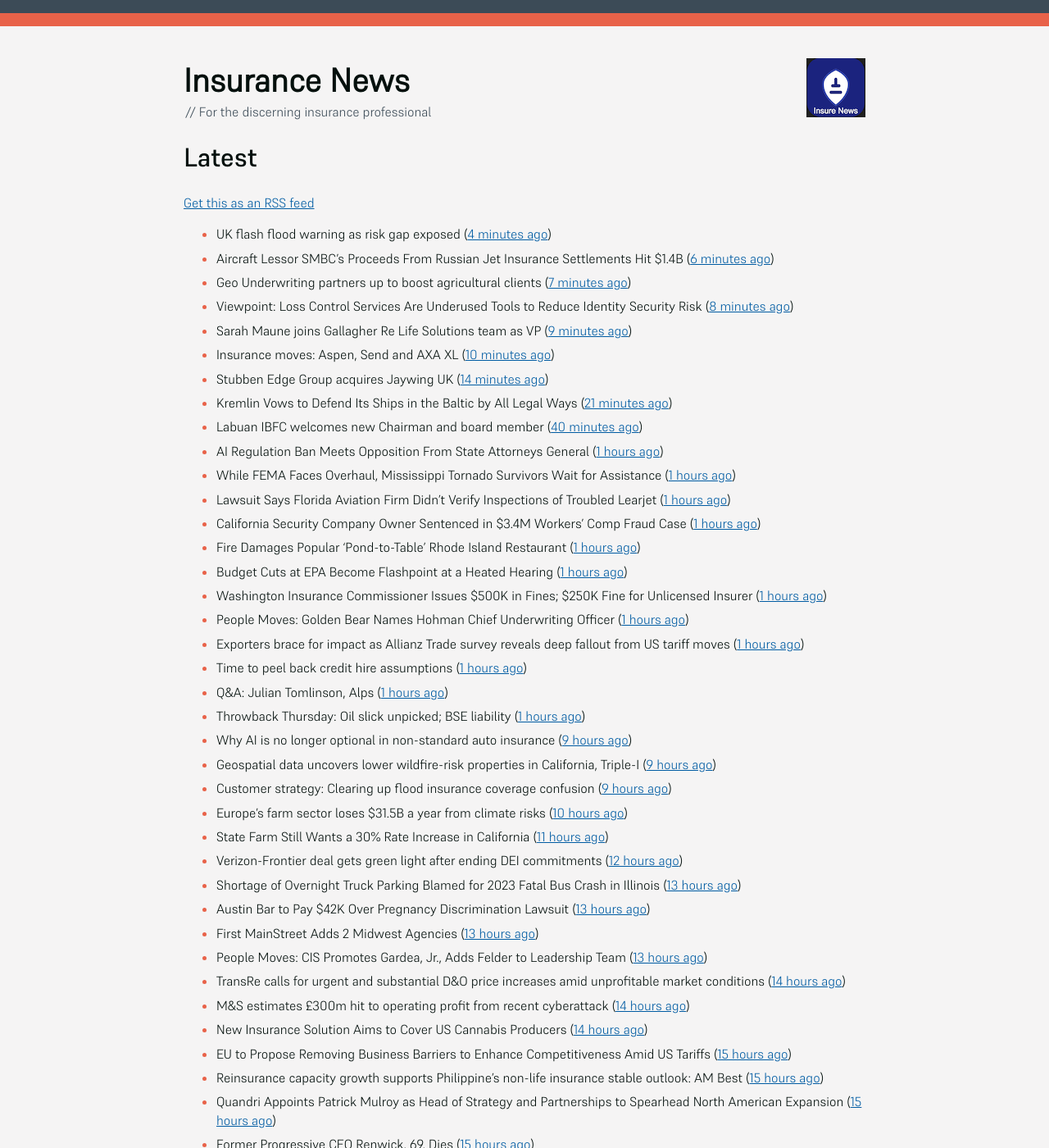
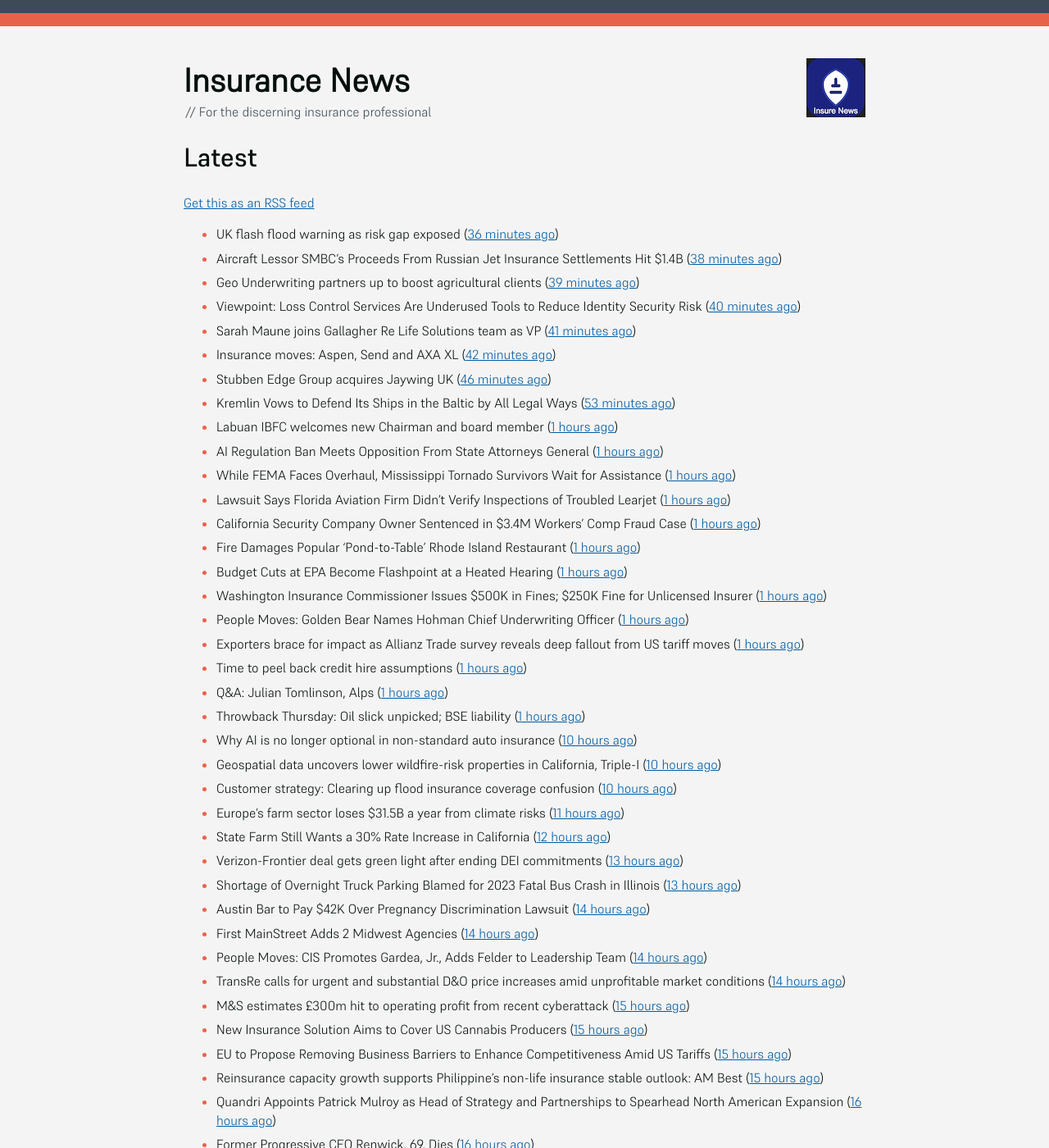
Before and after one commit to mat-0/feeds.thechels.uk, a Jekyll site: the page built from index.md, in a window 1280 px wide and 1400 px high. Shown: the whole window at 82% size. Built offline with Jekyll 4.4.1, drawn with Linux system fonts in a browser that asks for light colours; some of the changed text lies outside the part shown.

Commit message:
New Feed

```diff
--- a/index.md
+++ b/index.md
@@ -8,15 +8,15 @@ description: Latest Updates
 [Get this as an RSS feed](/feed.rss)
 
 <!-- news_marker starts -->
-- UK flash flood warning as risk gap exposed ([4 minutes ago](https://www.insurancebusinessmag.com/uk/news/catastrophe/uk-flash-flood-warning-as-risk-gap-exposed-536538.aspx))
-- Aircraft Lessor SMBC’s Proceeds From Russian Jet Insurance Settlements Hit $1.4B ([6 minutes ago](https://www.insurancejournal.com/news/international/2025/05/22/824738.htm))
-- Geo Underwriting partners up to boost agricultural clients ([7 minutes ago](https://www.insurancebusinessmag.com/uk/news/property-insurance/geo-underwriting-partners-up-to-boost-agricultural-clients-536537.aspx))
-- Viewpoint: Loss Control Services Are Underused Tools to Reduce Identity Security Risk ([8 minutes ago](https://www.insurancejournal.com/news/national/2025/05/22/824706.htm))
-- Sarah Maune joins Gallagher Re Life Solutions team as VP ([9 minutes ago](https://www.reinsurancene.ws/sarah-maune-joins-gallagher-re-life-solutions-team-as-vp/))
-- Insurance moves: Aspen, Send and AXA XL ([10 minutes ago](https://www.insurancebusinessmag.com/uk/news/breaking-news/insurance-moves-aspen-send-and-axa-xl-536536.aspx))
-- Stubben Edge Group acquires Jaywing UK ([14 minutes ago](https://www.insurancebusinessmag.com/uk/news/breaking-news/stubben-edge-group-acquires-jaywing-uk-536535.aspx))
-- Kremlin Vows to Defend Its Ships in the Baltic by All Legal Ways ([21 minutes ago](https://www.insurancejournal.com/news/international/2025/05/22/824733.htm))
-- Labuan IBFC welcomes new Chairman and board member ([40 minutes ago](https://www.reinsurancene.ws/labuan-ibfc-welcomes-new-chairman-and-board-member/))
+- UK flash flood warning as risk gap exposed ([36 minutes ago](https://www.insurancebusinessmag.com/uk/news/catastrophe/uk-flash-flood-warning-as-risk-gap-exposed-536538.aspx))
+- Aircraft Lessor SMBC’s Proceeds From Russian Jet Insurance Settlements Hit $1.4B ([38 minutes ago](https://www.insurancejournal.com/news/international/2025/05/22/824738.htm))
+- Geo Underwriting partners up to boost agricultural clients ([39 minutes ago](https://www.insurancebusinessmag.com/uk/news/property-insurance/geo-underwriting-partners-up-to-boost-agricultural-clients-536537.aspx))
+- Viewpoint: Loss Control Services Are Underused Tools to Reduce Identity Security Risk ([40 minutes ago](https://www.insurancejournal.com/news/national/2025/05/22/824706.htm))
+- Sarah Maune joins Gallagher Re Life Solutions team as VP ([41 minutes ago](https://www.reinsurancene.ws/sarah-maune-joins-gallagher-re-life-solutions-team-as-vp/))
+- Insurance moves: Aspen, Send and AXA XL ([42 minutes ago](https://www.insurancebusinessmag.com/uk/news/breaking-news/insurance-moves-aspen-send-and-axa-xl-536536.aspx))
+- Stubben Edge Group acquires Jaywing UK ([46 minutes ago](https://www.insurancebusinessmag.com/uk/news/breaking-news/stubben-edge-group-acquires-jaywing-uk-536535.aspx))
+- Kremlin Vows to Defend Its Ships in the Baltic by All Legal Ways ([53 minutes ago](https://www.insurancejournal.com/news/international/2025/05/22/824733.htm))
+- Labuan IBFC welcomes new Chairman and board member ([1 hours ago](https://www.reinsurancene.ws/labuan-ibfc-welcomes-new-chairman-and-board-member/))
 - AI Regulation Ban Meets Opposition From State Attorneys General ([1 hours ago](https://www.insurancejournal.com/news/national/2025/05/22/824714.htm))
 - While FEMA Faces Overhaul, Mississippi Tornado Survivors Wait for Assistance ([1 hours ago](https://www.insurancejournal.com/news/southeast/2025/05/22/824629.htm))
 - Lawsuit Says Florida Aviation Firm Didn’t Verify Inspections of Troubled Learjet ([1 hours ago](https://www.insurancejournal.com/news/southeast/2025/05/22/824688.htm))
@@ -29,56 +29,56 @@ description: Latest Updates
 - Time to peel back credit hire assumptions ([1 hours ago](https://www.postonline.co.uk/personal/7957762/time-to-peel-back-credit-hire-assumptions))
 - Q&A: Julian Tomlinson, Alps ([1 hours ago](https://www.postonline.co.uk/broker/7957208/qa-julian-tomlinson-alps))
 - Throwback Thursday: Oil slick unpicked; BSE liability ([1 hours ago](https://www.postonline.co.uk/commercial/7956605/throwback-thursday-oil-slick-unpicked-bse-liability))
-- Why AI is no longer optional in non-standard auto insurance ([9 hours ago](https://www.dig-in.com/opinion/ais-role-in-non-standard-auto-insurance))
-- Geospatial data uncovers lower wildfire-risk properties in California, Triple-I ([9 hours ago](https://www.dig-in.com/news/geospatial-data-wildfire-prone-california-properties))
-- Customer strategy: Clearing up flood insurance coverage confusion ([9 hours ago](https://www.dig-in.com/opinion/clearing-up-flood-insurance-coverage-confusion))
-- Europe's farm sector loses $31.5B a year from climate risks ([10 hours ago](https://www.dig-in.com/articles/europes-farm-sector-loses-31-5b-a-year-from-climate-risks))
-- State Farm Still Wants a 30% Rate Increase in California ([11 hours ago](https://www.insurancejournal.com/news/west/2025/05/21/824685.htm))
-- Verizon-Frontier deal gets green light after ending DEI commitments ([12 hours ago](https://www.insurancebusinessmag.com/uk/business-strategy/verizonfrontier-deal-gets-green-light-after-ending-dei-commitments-536482.aspx))
+- Why AI is no longer optional in non-standard auto insurance ([10 hours ago](https://www.dig-in.com/opinion/ais-role-in-non-standard-auto-insurance))
+- Geospatial data uncovers lower wildfire-risk properties in California, Triple-I ([10 hours ago](https://www.dig-in.com/news/geospatial-data-wildfire-prone-california-properties))
+- Customer strategy: Clearing up flood insurance coverage confusion ([10 hours ago](https://www.dig-in.com/opinion/clearing-up-flood-insurance-coverage-confusion))
+- Europe's farm sector loses $31.5B a year from climate risks ([11 hours ago](https://www.dig-in.com/articles/europes-farm-sector-loses-31-5b-a-year-from-climate-risks))
+- State Farm Still Wants a 30% Rate Increase in California ([12 hours ago](https://www.insurancejournal.com/news/west/2025/05/21/824685.htm))
+- Verizon-Frontier deal gets green light after ending DEI commitments ([13 hours ago](https://www.insurancebusinessmag.com/uk/business-strategy/verizonfrontier-deal-gets-green-light-after-ending-dei-commitments-536482.aspx))
 - Shortage of Overnight Truck Parking Blamed for 2023 Fatal Bus Crash in Illinois ([13 hours ago](https://www.insurancejournal.com/news/midwest/2025/05/21/824679.htm))
-- Austin Bar to Pay $42K Over Pregnancy Discrimination Lawsuit ([13 hours ago](https://www.insurancejournal.com/news/southcentral/2025/05/21/824675.htm))
-- First MainStreet Adds 2 Midwest Agencies ([13 hours ago](https://www.insurancejournal.com/news/midwest/2025/05/21/824669.htm))
-- People Moves: CIS Promotes Gardea, Jr., Adds Felder to Leadership Team ([13 hours ago](https://www.insurancejournal.com/news/southcentral/2025/05/21/824664.htm))
+- Austin Bar to Pay $42K Over Pregnancy Discrimination Lawsuit ([14 hours ago](https://www.insurancejournal.com/news/southcentral/2025/05/21/824675.htm))
+- First MainStreet Adds 2 Midwest Agencies ([14 hours ago](https://www.insurancejournal.com/news/midwest/2025/05/21/824669.htm))
+- People Moves: CIS Promotes Gardea, Jr., Adds Felder to Leadership Team ([14 hours ago](https://www.insurancejournal.com/news/southcentral/2025/05/21/824664.htm))
 - TransRe calls for urgent and substantial D&O price increases amid unprofitable market conditions ([14 hours ago](https://www.reinsurancene.ws/transre-calls-for-urgent-and-substantial-do-price-increases-amid-unprofitable-market-conditions/))
-- M&S estimates £300m hit to operating profit from recent cyberattack ([14 hours ago](https://www.reinsurancene.ws/ms-estimates-300m-hit-to-operating-profit-from-recent-cyberattack/))
-- New Insurance Solution Aims to Cover US Cannabis Producers ([14 hours ago](https://insurance-edge.net/2025/05/21/new-insurance-solution-aims-to-cover-us-cannabis-producers/))
+- M&S estimates £300m hit to operating profit from recent cyberattack ([15 hours ago](https://www.reinsurancene.ws/ms-estimates-300m-hit-to-operating-profit-from-recent-cyberattack/))
+- New Insurance Solution Aims to Cover US Cannabis Producers ([15 hours ago](https://insurance-edge.net/2025/05/21/new-insurance-solution-aims-to-cover-us-cannabis-producers/))
 - EU to Propose Removing Business Barriers to Enhance Competitiveness Amid US Tariffs ([15 hours ago](https://www.insurancejournal.com/news/international/2025/05/21/824643.htm))
 - Reinsurance capacity growth supports Philippine’s non-life insurance stable outlook: AM Best ([15 hours ago](https://www.reinsurancene.ws/reinsurance-capacity-growth-supports-philippines-non-life-insurance-stable-outlook-am-best/))
-- Quandri Appoints Patrick Mulroy as Head of Strategy and Partnerships to Spearhead North American Expansion ([15 hours ago](https://www.insurtechinsights.com/quandri-appoints-patrick-mulroy-as-head-of-strategy-and-partnerships-to-spearhead-north-american-expansion/))
-- Former Progressive CEO Renwick, 69, Dies ([15 hours ago](https://www.insurancejournal.com/news/national/2025/05/21/824645.htm))
-- Munich Re Ventures closes $125m fund from HSB ([15 hours ago](https://www.reinsurancene.ws/munich-re-ventures-closes-125m-fund-from-hsb/))
+- Quandri Appoints Patrick Mulroy as Head of Strategy and Partnerships to Spearhead North American Expansion ([16 hours ago](https://www.insurtechinsights.com/quandri-appoints-patrick-mulroy-as-head-of-strategy-and-partnerships-to-spearhead-north-american-expansion/))
+- Former Progressive CEO Renwick, 69, Dies ([16 hours ago](https://www.insurancejournal.com/news/national/2025/05/21/824645.htm))
+- Munich Re Ventures closes $125m fund from HSB ([16 hours ago](https://www.reinsurancene.ws/munich-re-ventures-closes-125m-fund-from-hsb/))
 - Hack of Contractor Was at Root of Massive Federal Data Breach ([16 hours ago](https://www.insurancejournal.com/news/national/2025/05/21/824641.htm))
 - US cyber insurance market remains profitable amid slower growth in 2024: Fitch ([16 hours ago](https://www.reinsurancene.ws/us-cyber-insurance-market-remains-profitable-amid-slower-growth-in-2024-fitch/))
 - Acrisure Secures $2.1 Billion Funding Round for M&A, Tech ([16 hours ago](https://www.insurancejournal.com/news/national/2025/05/21/824637.htm))
-- Sproutr secures Altai Ventures-led seed funding to fuel growth ([16 hours ago](https://www.reinsurancene.ws/sproutr-secures-altai-ventures-led-seed-funding-to-fuel-growth/))
-- Parametrix Launches Embedded Insurance Coverage for Endpoint Failures via Leading EDR Providers ([16 hours ago](https://www.insurtechinsights.com/parametrix-launches-embedded-insurance-coverage-for-endpoint-failures-via-leading-edr-providers/))
-- Neutrinos Announces Latest Client Win ([16 hours ago](https://insurance-edge.net/2025/05/21/neutrinos-announces-latest-client-win/))
+- Sproutr secures Altai Ventures-led seed funding to fuel growth ([17 hours ago](https://www.reinsurancene.ws/sproutr-secures-altai-ventures-led-seed-funding-to-fuel-growth/))
+- Parametrix Launches Embedded Insurance Coverage for Endpoint Failures via Leading EDR Providers ([17 hours ago](https://www.insurtechinsights.com/parametrix-launches-embedded-insurance-coverage-for-endpoint-failures-via-leading-edr-providers/))
+- Neutrinos Announces Latest Client Win ([17 hours ago](https://insurance-edge.net/2025/05/21/neutrinos-announces-latest-client-win/))
 - Could an In-Car Soundtrack Affect Driver Behaviour? ([17 hours ago](https://insurance-edge.net/2025/05/21/could-an-in-car-soundtrack-affect-driver-behaviour/))
 - People Moves: World Insurance Associates Names Youshock Head of Personal Lines; Belair Appointed President of Technology at Intact Insurance Specialty Solutions ([17 hours ago](https://www.insurancejournal.com/news/national/2025/05/21/824508.htm))
 - New Salmonella Outbreak Tied to Same Florida Grower With Cucumbers Last Year ([17 hours ago](https://www.insurancejournal.com/news/southeast/2025/05/21/824621.htm))
 - Global Forest Loss Tops Record as Wildfires Drive Destruction ([17 hours ago](https://www.insurancejournal.com/news/international/2025/05/21/824618.htm))
 - Japan’s Zenkyoren & Germany’s SV secure $100m in quake reinsurance from cat bond ([17 hours ago](https://www.reinsurancene.ws/japans-zenkyoren-germanys-sv-secure-100m-in-quake-reinsurance-from-cat-bond/))
-- MGAA looking at increasing Lloyd’s syndicate membership ([17 hours ago](https://www.postonline.co.uk/news/7957794/mgaa-looking-at-increasing-lloyd%E2%80%99s-syndicate-membership))
-- Insurers must stay ‘live’ to broker tech capability ([17 hours ago](https://www.postonline.co.uk/broker/7957792/insurers-must-stay-%E2%80%98live%E2%80%99-to-broker-tech-capability))
-- DoorDash Expands Driver Savings Pilot Program to Maryland ([17 hours ago](https://www.insurancejournal.com/news/east/2025/05/21/824599.htm))
-- Chevron Says One Missing After Fire at Angola Offshore Oil Platform With 17 Injured ([17 hours ago](https://www.insurancejournal.com/news/international/2025/05/21/824603.htm))
+- MGAA looking at increasing Lloyd’s syndicate membership ([18 hours ago](https://www.postonline.co.uk/news/7957794/mgaa-looking-at-increasing-lloyd%E2%80%99s-syndicate-membership))
+- Insurers must stay ‘live’ to broker tech capability ([18 hours ago](https://www.postonline.co.uk/broker/7957792/insurers-must-stay-%E2%80%98live%E2%80%99-to-broker-tech-capability))
+- DoorDash Expands Driver Savings Pilot Program to Maryland ([18 hours ago](https://www.insurancejournal.com/news/east/2025/05/21/824599.htm))
+- Chevron Says One Missing After Fire at Angola Offshore Oil Platform With 17 Injured ([18 hours ago](https://www.insurancejournal.com/news/international/2025/05/21/824603.htm))
 - Only 1 in 100 insurers say Claims-Finance Collaboration is “highly effective” ([18 hours ago](https://ifamagazine.com/only-1-in-100-insurers-say-claims-finance-collaboration-is-highly-effective/))
-- AX Looks Back on BIBA Trends in Data Integration ([18 hours ago](https://insurance-edge.net/2025/05/21/ax-looks-back-on-biba-trends-in-data-integration/))
-- Demand For Private Health Insurance Continues to Rise in UK ([18 hours ago](https://insurance-edge.net/2025/05/21/demand-for-private-health-insurance-continues-to-rise-in-uk/))
+- AX Looks Back on BIBA Trends in Data Integration ([19 hours ago](https://insurance-edge.net/2025/05/21/ax-looks-back-on-biba-trends-in-data-integration/))
+- Demand For Private Health Insurance Continues to Rise in UK ([19 hours ago](https://insurance-edge.net/2025/05/21/demand-for-private-health-insurance-continues-to-rise-in-uk/))
 - RDT Teams Up With HIBRiD on Claims Platform ([19 hours ago](https://insurance-edge.net/2025/05/21/rdt-teams-up-with-hibrid-on-claims-platform/))
 - Shortlists revealed for Best Insurance Employer categories for 2025 BIAs ([19 hours ago](https://www.postonline.co.uk/broker/7957793/shortlists-revealed-for-best-insurance-employer-categories-for-2025-bias))
-- Data, data, data: MGAs play a key role in better market performance ([19 hours ago](https://www.insurancebusinessmag.com/uk/news/columns/data-data-data-mgas-play-a-key-role-in-better-market-performance-536399.aspx))
-- Biba attendee seeks justice after payment fraud ([19 hours ago](https://www.postonline.co.uk/news/7957800/biba-attendee-seeks-justice-after-payment-fraud))
+- Data, data, data: MGAs play a key role in better market performance ([20 hours ago](https://www.insurancebusinessmag.com/uk/news/columns/data-data-data-mgas-play-a-key-role-in-better-market-performance-536399.aspx))
+- Biba attendee seeks justice after payment fraud ([20 hours ago](https://www.postonline.co.uk/news/7957800/biba-attendee-seeks-justice-after-payment-fraud))
 - 7.6 million adults take out private medical insurance as health crisis drives rapid growth in protection products ([20 hours ago](https://ifamagazine.com/7-6-million-adults-take-out-private-medical-insurance-as-health-crisis-drives-rapid-growth-in-protection-products/))
-- Acrisure valued at $32bn following Bain Capital-led funding round ([20 hours ago](https://www.postonline.co.uk/broker/7957799/acrisure-valued-at-32bn-following-bain-capital-led-funding-round))
-- Conifer and Skyward Specialty Launch Cannabis Select Insurance Program for Large-Scale Operators ([20 hours ago](https://www.insurtechinsights.com/conifer-and-skyward-specialty-launch-cannabis-select-insurance-program-for-large-scale-operators/))
+- Acrisure valued at $32bn following Bain Capital-led funding round ([21 hours ago](https://www.postonline.co.uk/broker/7957799/acrisure-valued-at-32bn-following-bain-capital-led-funding-round))
+- Conifer and Skyward Specialty Launch Cannabis Select Insurance Program for Large-Scale Operators ([21 hours ago](https://www.insurtechinsights.com/conifer-and-skyward-specialty-launch-cannabis-select-insurance-program-for-large-scale-operators/))
 - Acrisure Secures $2.1 Billion Funding Led by Bain Capital, Boosts Valuation to $32 Billion ([21 hours ago](https://www.insurtechinsights.com/acrisure-secures-2-1-billion-funding-led-by-bain-capital-boosts-valuation-to-32-billion/))
-- L&G upgrades Group Critical Illness Cover ([21 hours ago](https://ifamagazine.com/lg-upgrades-group-critical-illness-cover/))
-- Cutting through the complexity of protection products ([21 hours ago](https://ifamagazine.com/cutting-through-the-complexity-of-protection-products/))
+- L&G upgrades Group Critical Illness Cover ([22 hours ago](https://ifamagazine.com/lg-upgrades-group-critical-illness-cover/))
+- Cutting through the complexity of protection products ([22 hours ago](https://ifamagazine.com/cutting-through-the-complexity-of-protection-products/))
 - Recent power cuts highlight coverage disparities ([22 hours ago](https://www.postonline.co.uk/commercial/7957791/recent-power-cuts-highlight-coverage-disparities))
 - How Aviva is redefining mid-market support ([23 hours ago](https://www.insurancebusinessmag.com/uk/news/breaking-news/how-aviva-is-redefining-midmarket-support-535375.aspx))
-- Acrisure secures major capital backing to advance fintech strategy ([23 hours ago](https://www.insurancebusinessmag.com/uk/news/breaking-news/acrisure-secures-major-capital-backing-to-advance-fintech-strategy-536392.aspx))
-- Tokio Marine sees net income almost double ([23 hours ago](https://www.insurancebusinessmag.com/uk/news/breaking-news/tokio-marine-sees-net-income-almost-double-536377.aspx))
+- Acrisure secures major capital backing to advance fintech strategy ([1 days ago](https://www.insurancebusinessmag.com/uk/news/breaking-news/acrisure-secures-major-capital-backing-to-advance-fintech-strategy-536392.aspx))
+- Tokio Marine sees net income almost double ([1 days ago](https://www.insurancebusinessmag.com/uk/news/breaking-news/tokio-marine-sees-net-income-almost-double-536377.aspx))
 - Marks & Spencer projects massive losses after cyberattack ([1 days ago](https://www.insurancebusinessmag.com/uk/news/cyber/marks-and-spencer-projects-massive-losses-after-cyberattack-536391.aspx))
 - Revealed – Insurance sector failing to adequately cover agriculture ([1 days ago](https://www.insurancebusinessmag.com/uk/news/breaking-news/revealed--insurance-sector-failing-to-adequately-cover-agriculture-536376.aspx))
 - RSA launches new Forces Family Support Policy ([1 days ago](https://www.insurancebusinessmag.com/uk/news/breaking-news/rsa-launches-new-forces-family-support-policy-536375.aspx))
```
Also changed, not shown: other parts of index.md (+4 -4 lines).
